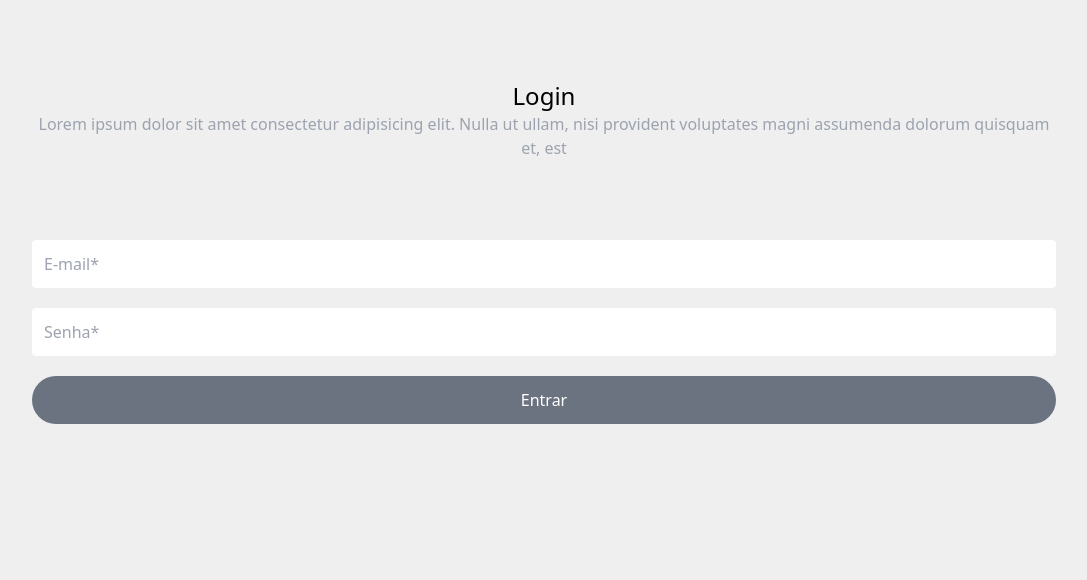
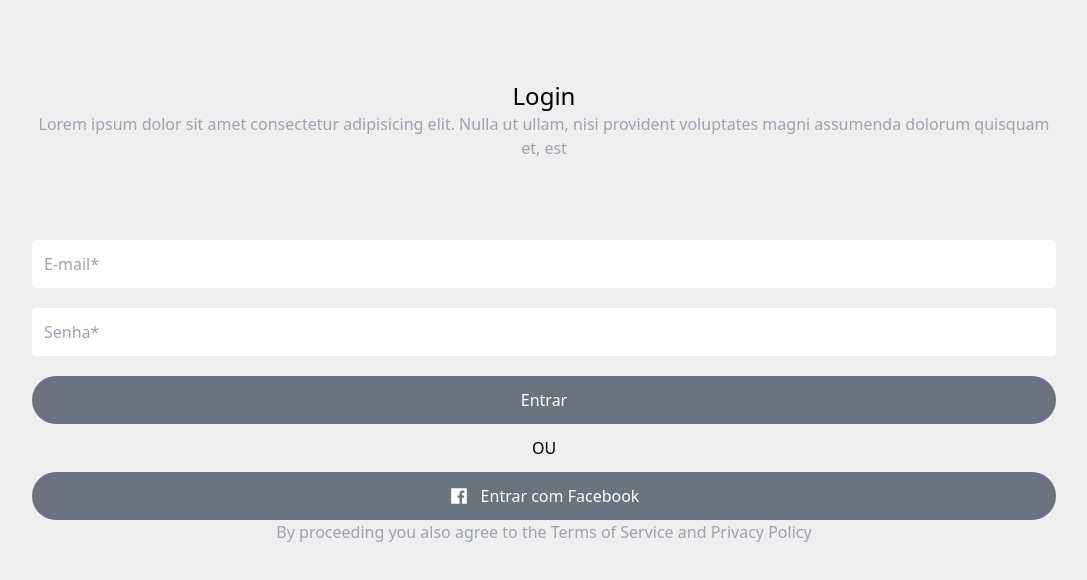
Before and after one commit to zThiago15/s1ngle, a React (Vite) app: page /login in a window 1280 px wide. Shown: the top 580 px of the page, without its empty margins (96-1183 px from the left). Built offline with nearby package versions, Linux system fonts and the light colour scheme.

Commit message:
add: button to login with facebook

```diff
--- a/src/pages/Login.jsx
+++ b/src/pages/Login.jsx
@@ -1,4 +1,5 @@
 import React, { useState } from 'react';
+import { AiFillFacebook } from 'react-icons/ai';
 import authUser from '../services/user';
 
 export default function Login() {
@@ -47,10 +48,19 @@ export default function Login() {
           type="submit"
         >
           Entrar
-
+        </button>
+        <p className="my-3">OU</p>
+        <button
+          className="bg-gray-500 text-white p-3 w-[80%] rounded-full flex items-center justify-center"
+          type="submit"
+        >
+          <AiFillFacebook className="text-xl mr-3" />
+          Entrar com Facebook
         </button>
       </form>
-
+      <footer>
+        <p className="text-gray-400 text-center">By proceeding you also agree to the Terms of Service and Privacy Policy</p>
+      </footer>
     </div>
   );
 }
--- a/src/pages/ProfileArtist.jsx
+++ b/src/pages/ProfileArtist.jsx
@@ -51,9 +51,7 @@ export default function ProfileArtist() {
   return (
     <main className="bg-black h-[100vh]">
       <Header namePage="Perfil" />
-      <span className={showNavBar ? 'absolute' : 'hidden'}>
-        <NavBar />
-      </span>
+      <NavBar />
       <div className="flex items-center text-white m-5 w-[5em]">
         <img src={img} alt="artist" className="rounded-full mr-3" />
         <span>
```
